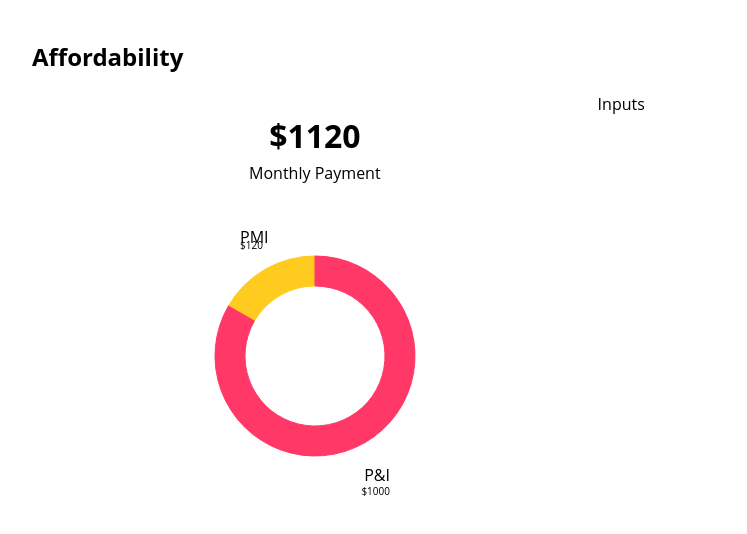
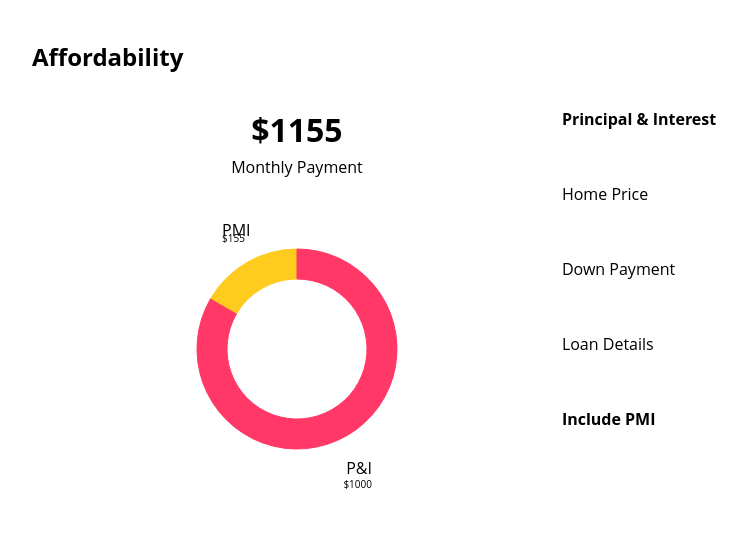
Before and after one commit to PropertySimple/ReactChallene, a React (Create React App) app in the folder mortgage-calculator/: page / in a window 1280 px wide. Shown: the top 534 px of the page, without its empty margins (96-843 px from the left). Built offline with nearby package versions, Linux system fonts and the light colour scheme.

Commit message:
Add Inputs component

```diff
--- /dev/null
+++ b/mortgage-calculator/src/components/Inputs.js
@@ -0,0 +1,33 @@
+import React, { Component } from 'react';
+import styled from 'styled-components'
+
+const Inputs = styled.div`
+  display: flex;
+  flex-grow: 2;
+  flex-direction: column;
+`;
+
+const Row = styled.div`
+  display: flex;
+  margin: 15px 0;
+  height: 45px;
+`;
+
+const Title = styled.h4`
+  font-weight: bold;
+  margin: 0;
+`;
+
+export default class extends Component {
+  render() {
+    return (
+      <Inputs>
+        <Row><Title>{"Principal & Interest"}</Title></Row>
+        <Row>{"Home Price"}</Row>
+        <Row>{"Down Payment"}</Row>
+        <Row>{"Loan Details"}</Row>
+        <Row><Title>{"Include PMI"}</Title></Row>
+      </Inputs>
+    );
+  }
+}
--- a/mortgage-calculator/src/components/Main.js
+++ b/mortgage-calculator/src/components/Main.js
@@ -1,22 +1,33 @@
 import React, { Component } from 'react';
 import styled from 'styled-components'
 import PieChart from './PieChart';
+import Inputs from './Inputs';
 
 const Main = styled.div`
   display: flex;
 `;
 
-const Inputs = styled.div`
-  display: flex;
-  flex-grow: 2;
-`;
+export default class extends Component {
+  constructor(props) {
+    super(props);
 
-export default class extends Component {
+    this.state = {
+      principalAndInterest: 1000,
+      pmi: 155,
+    }
+  }
+
+  updateValues = (principalAndInterest, pmi) => {
+    this.setState({ principalAndInterest, pmi })
+  }
+
   render() {
+    const { principalAndInterest, pmi  } = this.state;
+
     return (
       <Main>
-        <PieChart principalAndInterest={1000} pmi={120} />
-        <Inputs>Inputs</Inputs>
+        <PieChart principalAndInterest={principalAndInterest} pmi={pmi} />
+        <Inputs updateValues={this.updateValues} />
       </Main>
     );
   }
--- a/mortgage-calculator/src/components/PieChart.js
+++ b/mortgage-calculator/src/components/PieChart.js
@@ -11,6 +11,7 @@ const PieChart = styled.div`
 `;
 
 const MonthlyPayment = styled.h1`
+  margin-top: 15px;
   margin-bottom: 0;
 `;
 
```
